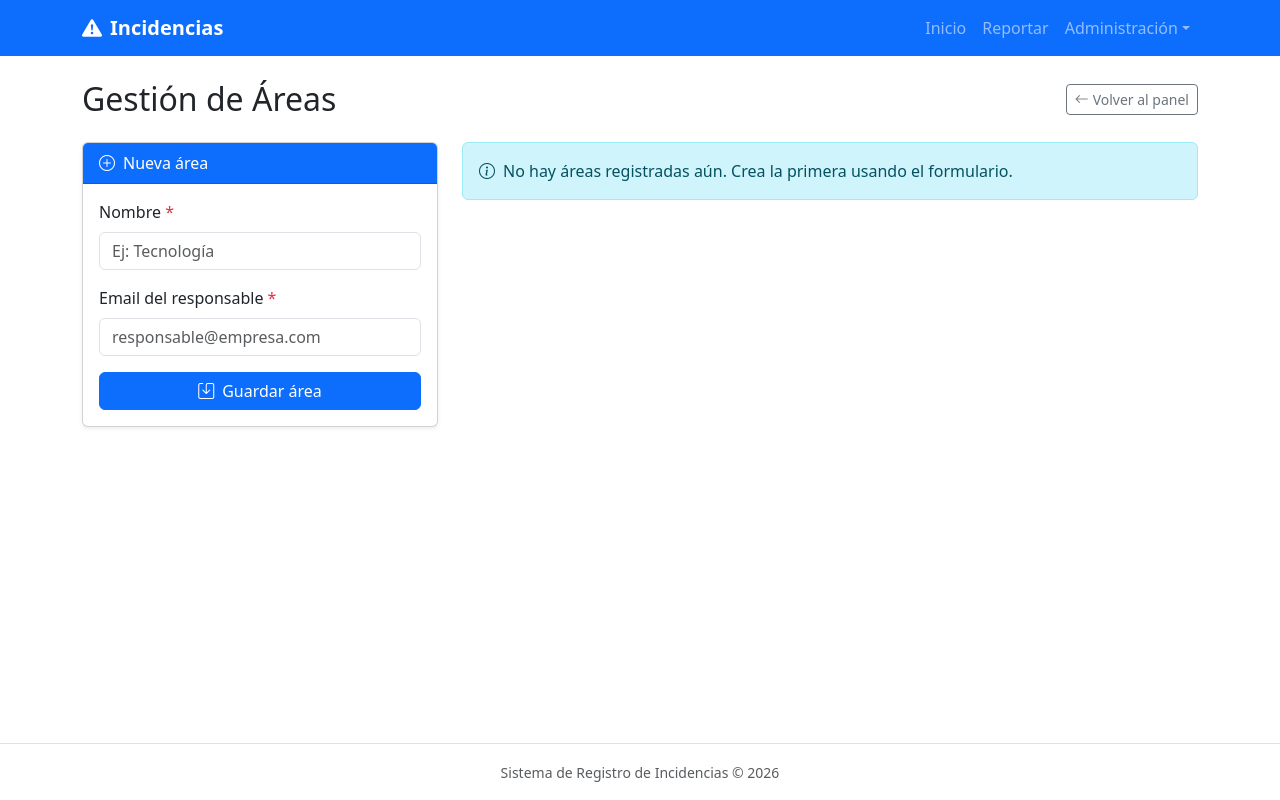
After one commit to marcelovidalp/trabajo2_DAE, a Flask app: page /admin/areas in a window 1280 px wide. The commit adds this page. Run offline with Flask 3, Linux system fonts and the light colour scheme.

Commit message:
feat: Integracion de administracion de areas para mejor redireccion de incidencias + Actualizacion RADME.me

```diff
--- a/app/routes/admin.py
+++ b/app/routes/admin.py
@@ -28,3 +28,36 @@ def panel():
         estados=Incidencia.ESTADOS,
         prioridades=Incidencia.PRIORIDADES,
     )
+
+
+@admin_bp.route("/areas", methods=["GET", "POST"])
+def areas():
+    if request.method == "POST":
+        nombre = request.form.get("nombre", "").strip()
+        email = request.form.get("email_responsable", "").strip()
+
+        if not nombre or not email:
+            flash("Nombre y email del responsable son obligatorios.", "danger")
+        elif Area.query.filter_by(nombre=nombre).first():
+            flash(f"Ya existe un area con el nombre '{nombre}'.", "warning")
+        else:
+            db.session.add(Area(nombre=nombre, email_responsable=email))
+            db.session.commit()
+            flash(f"Area '{nombre}' creada correctamente.", "success")
+
+        return redirect(url_for("admin.areas"))
+
+    todas = Area.query.order_by(Area.nombre).all()
+    return render_template("admin/areas.html", areas=todas)
+
+
+@admin_bp.route("/areas/<int:id>/eliminar", methods=["POST"])
+def eliminar_area(id):
+    area = Area.query.get_or_404(id)
+    if area.incidencias:
+        flash(f"No se puede eliminar '{area.nombre}': tiene incidencias asociadas.", "danger")
+    else:
+        db.session.delete(area)
+        db.session.commit()
+        flash(f"Area '{area.nombre}' eliminada.", "success")
+    return redirect(url_for("admin.areas"))
--- a/app/routes/incidencias.py
+++ b/app/routes/incidencias.py
@@ -40,5 +40,5 @@ def nueva():
 
 @incidencias_bp.route("/<int:id>")
 def detalle(id):
-    incidencia = Incidencia.query.get_or_404(id)
+    incidencia = Incidencia.query.get_or_404(id, 'No se pudo obtener el id para detalle')
     return render_template("incidencias/detalle.html", incidencia=incidencia)
--- /dev/null
+++ b/app/templates/admin/areas.html
@@ -0,0 +1,90 @@
+{% extends "base.html" %}
+
+{% block title %}Gestión de Áreas{% endblock %}
+
+{% block content %}
+<div class="d-flex justify-content-between align-items-center mb-4">
+    <h2 class="mb-0">Gestión de Áreas</h2>
+    <a href="{{ url_for('admin.panel') }}" class="btn btn-outline-secondary btn-sm">
+        <i class="bi bi-arrow-left me-1"></i>Volver al panel
+    </a>
+</div>
+
+<div class="row g-4">
+
+    <!-- Formulario nueva area -->
+    <div class="col-md-4">
+        <div class="card shadow-sm">
+            <div class="card-header bg-primary text-white">
+                <i class="bi bi-plus-circle me-2"></i>Nueva área
+            </div>
+            <div class="card-body">
+                <form method="POST">
+                    <div class="mb-3">
+                        <label class="form-label">Nombre <span class="text-danger">*</span></label>
+                        <input type="text" name="nombre" class="form-control" placeholder="Ej: Tecnología" required>
+                    </div>
+                    <div class="mb-3">
+                        <label class="form-label">Email del responsable <span class="text-danger">*</span></label>
+                        <input type="email" name="email_responsable" class="form-control" placeholder="responsable@empresa.com" required>
+                    </div>
+                    <button type="submit" class="btn btn-primary w-100">
+                        <i class="bi bi-save me-2"></i>Guardar área
+                    </button>
+                </form>
+            </div>
+        </div>
+    </div>
+
+    <!-- Tabla de areas existentes -->
+    <div class="col-md-8">
+        {% if areas %}
+        <div class="card shadow-sm">
+            <div class="card-header">
+                <i class="bi bi-diagram-3 me-2"></i>Áreas registradas
+                <span class="badge bg-secondary ms-2">{{ areas|length }}</span>
+            </div>
+            <div class="table-responsive">
+                <table class="table table-hover align-middle mb-0">
+                    <thead class="table-light">
+                        <tr>
+                            <th>Nombre</th>
+                            <th>Email responsable</th>
+                            <th>Incidencias</th>
+                            <th></th>
+                        </tr>
+                    </thead>
+                    <tbody>
+                        {% for area in areas %}
+                        <tr>
+                            <td class="fw-semibold">{{ area.nombre }}</td>
+                            <td class="text-muted">{{ area.email_responsable }}</td>
+                            <td>
+                                <span class="badge bg-{{ 'danger' if area.incidencias|length > 0 else 'secondary' }}">
+                                    {{ area.incidencias|length }}
+                                </span>
+                            </td>
+                            <td class="text-end">
+                                <form method="POST" action="{{ url_for('admin.eliminar_area', id=area.id) }}"
+                                      onsubmit="return confirm('¿Eliminar el área {{ area.nombre }}?')">
+                                    <button type="submit" class="btn btn-outline-danger btn-sm"
+                                            {% if area.incidencias %}disabled title="Tiene incidencias asociadas"{% endif %}>
+                                        <i class="bi bi-trash"></i>
+                                    </button>
+                                </form>
+                            </td>
+                        </tr>
+                        {% endfor %}
+                    </tbody>
+                </table>
+            </div>
+        </div>
+        {% else %}
+        <div class="alert alert-info">
+            <i class="bi bi-info-circle me-2"></i>No hay áreas registradas aún. Crea la primera usando el formulario.
+        </div>
+        {% endif %}
+    </div>
+
+</div>
+{% endblock %}
--- a/app/templates/base.html
+++ b/app/templates/base.html
@@ -25,8 +25,16 @@
                     <li class="nav-item">
                         <a class="nav-link" href="{{ url_for('incidencias.nueva') }}">Reportar</a>
                     </li>
-                    <li class="nav-item">
-                        <a class="nav-link" href="{{ url_for('admin.panel') }}">Administración</a>
+                    <li class="nav-item dropdown">
+                        <a class="nav-link dropdown-toggle" href="#" data-bs-toggle="dropdown">Administración</a>
+                        <ul class="dropdown-menu dropdown-menu-end">
+                            <li><a class="dropdown-item" href="{{ url_for('admin.panel') }}">
+                                <i class="bi bi-grid me-2"></i>Panel de incidencias
+                            </a></li>
+                            <li><a class="dropdown-item" href="{{ url_for('admin.areas') }}">
+                                <i class="bi bi-diagram-3 me-2"></i>Gestión de áreas
+                            </a></li>
+                        </ul>
                     </li>
                 </ul>
             </div>
```
Also changed, not shown: README.md.
